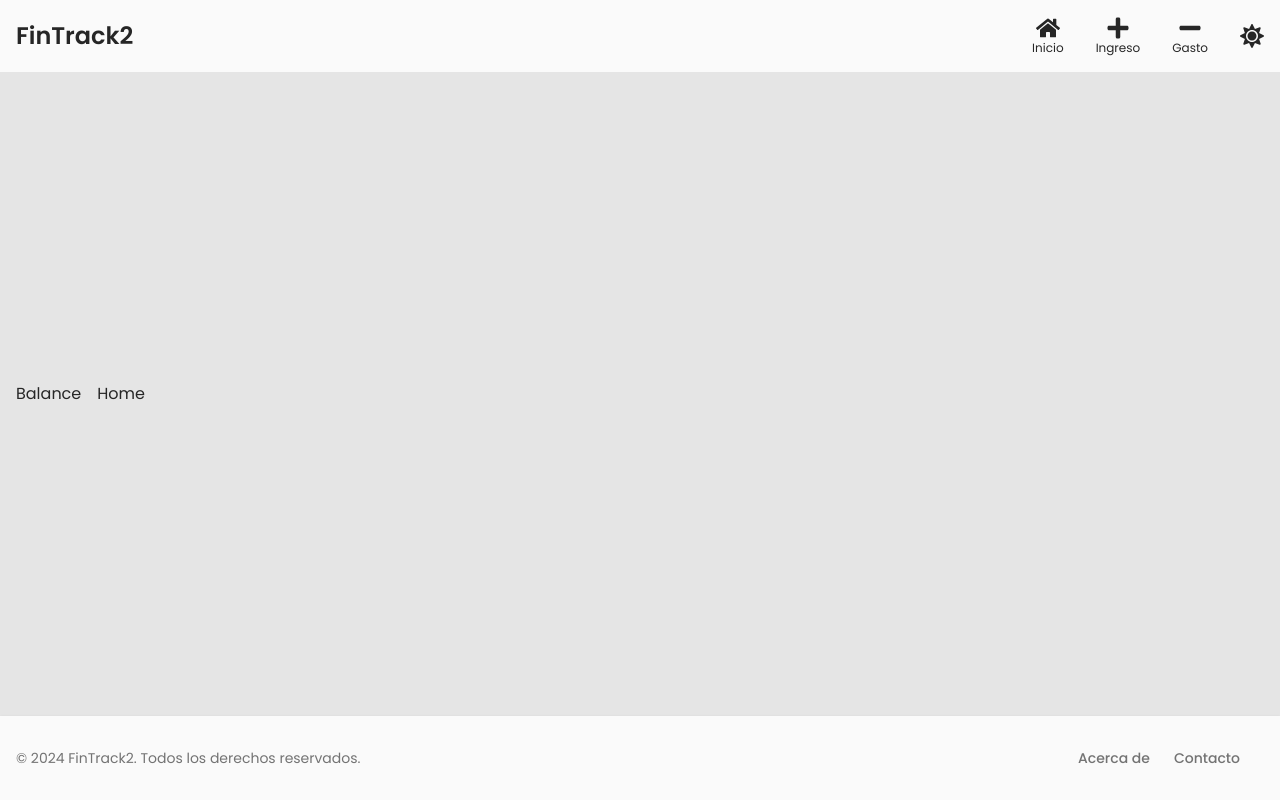
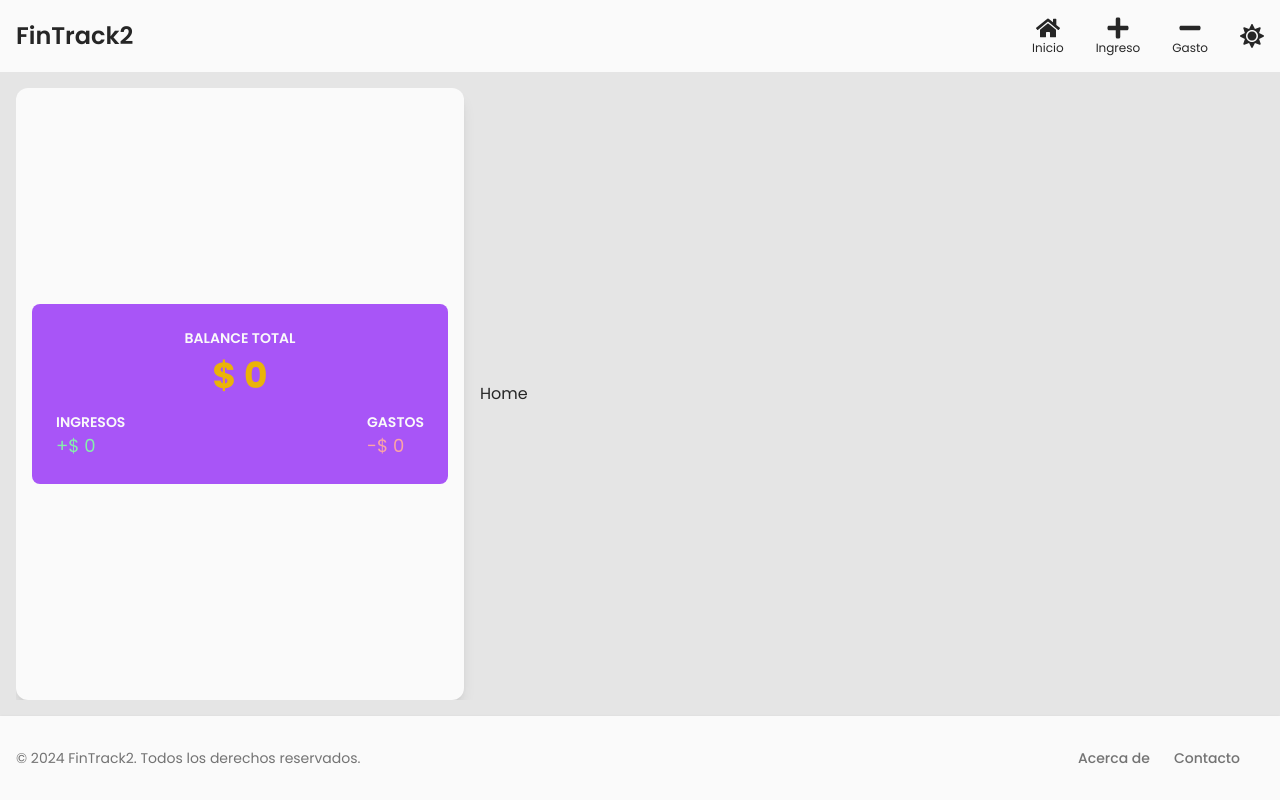
Before and after one commit to Frankhs899/FinTrack2, a React (Vite) app in the folder frontend/: page /#/ in a window 1280 px wide. Built offline with nearby package versions, Linux system fonts and the light colour scheme.

Commit message:
component Balance done

```diff
--- a/frontend/src/pages/home/components/balance/Balance.jsx
+++ b/frontend/src/pages/home/components/balance/Balance.jsx
@@ -1,7 +1,34 @@
-import React from 'react';
+import { useContext } from 'react';
+import { Context } from '../../../../context/GlobalState';
 
 function Balance() {
-  return <div>Balance</div>;
+  const { balance, income, expense } = useContext(Context);
+  return (
+    <div className='bg-base-50 rounded-xl shadow-lg w-full flex items-center justify-center max-w-md h-full dark:bg-base-800 p-4'>
+      <div className='bg-primary-500 rounded-lg p-6 w-full text-base-50 dark:bg-secondary-400'>
+        <h2 className='text-center text-sm font-semibold mb-2'>
+          BALANCE TOTAL
+        </h2>
+        <p className='text-4xl font-bold text-center text-secondary-500 mb-4 dark:text-primary-500'>
+          $ {balance}
+        </p>
+        <div className='flex justify-between'>
+          <div>
+            <p className='text-sm font-semibold'>INGRESOS</p>
+            <p className='text-lg text-green-300 dark:text-green-500'>
+              +$ {income}
+            </p>
+          </div>
+          <div>
+            <p className='text-sm font-semibold'>GASTOS</p>
+            <p className='text-lg text-red-300 dark:text-red-500'>
+              -$ {expense}
+            </p>
+          </div>
+        </div>
+      </div>
+    </div>
+  );
 }
 
 export default Balance;
```
